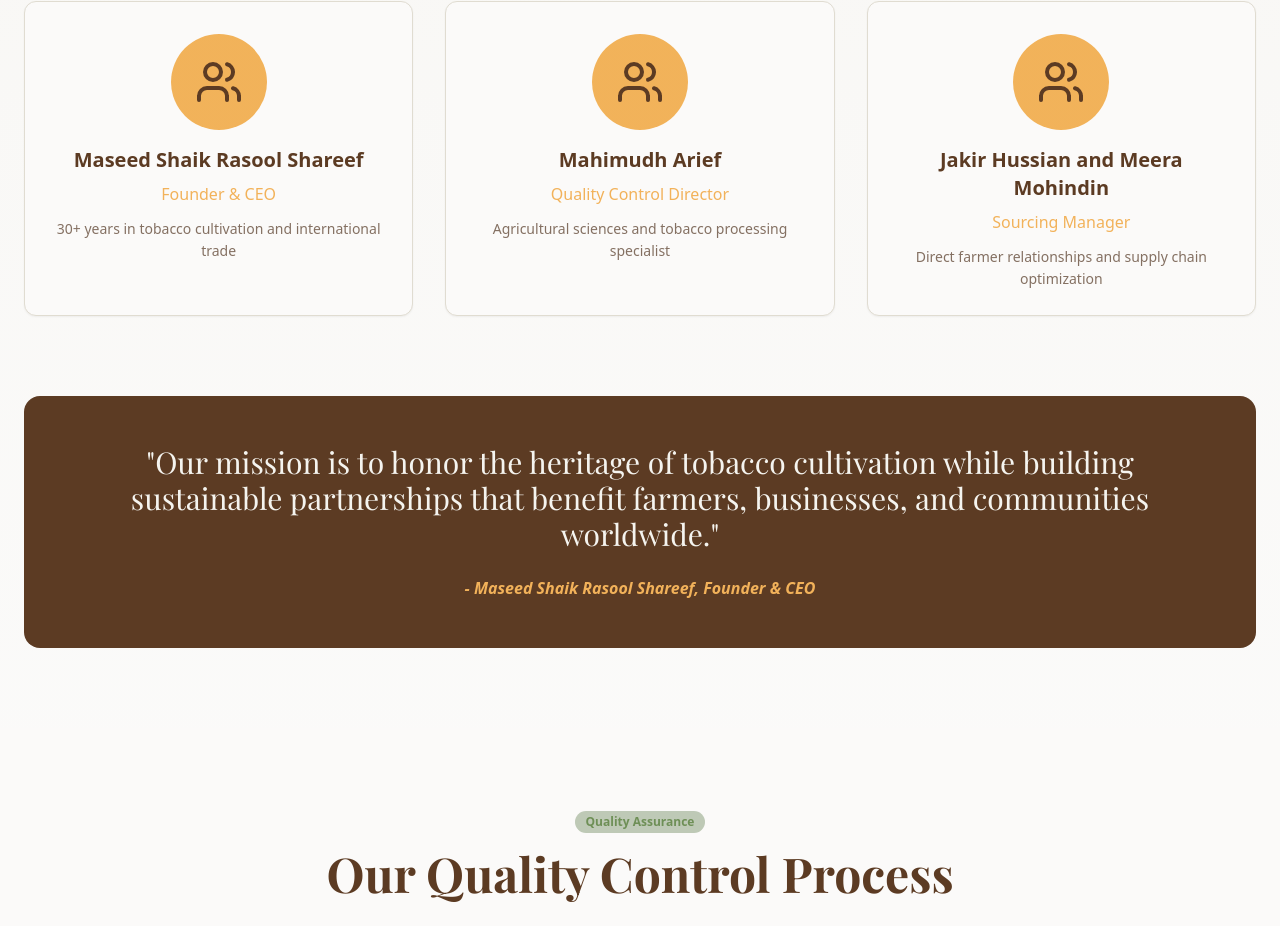
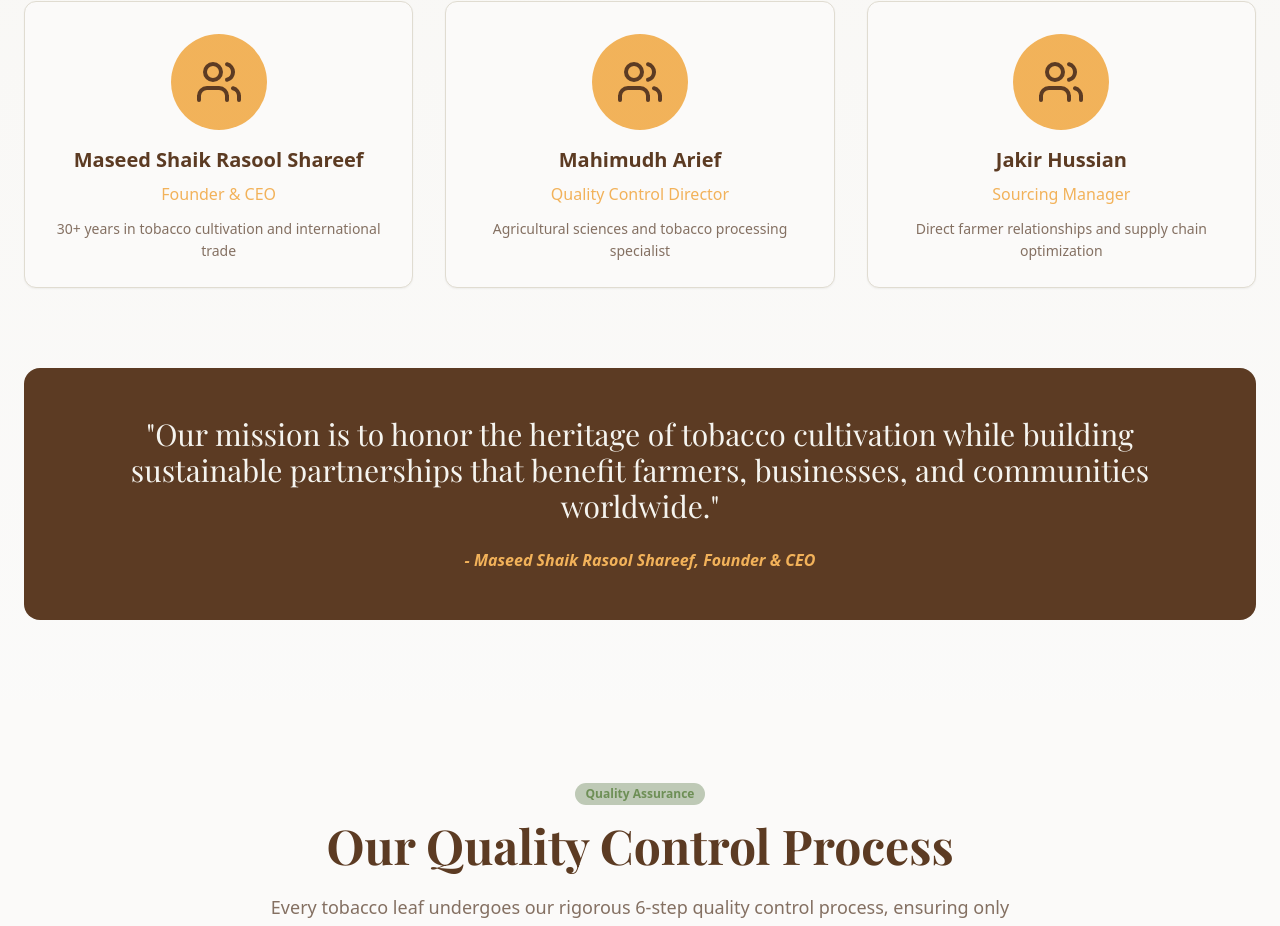
Before and after one commit to mahienterprisesmsr/mahi-tobacco-harvest, a React (Vite) app: page / in a window 1280 px wide. Shown: the part 4732-5658 px from the top of the page. Built offline with nearby package versions, Linux system fonts and the light colour scheme.

Commit message:
Update Sourcing Manager
Updated Sourcing Manager to Jakir Hussian.

```diff
--- a/src/components/About.tsx
+++ b/src/components/About.tsx
@@ -41,7 +41,7 @@ const About = () => {
       image: "/api/placeholder/300/300"
     },
     {
-      name: "Jakir Hussian and Meera Mohindin",
+      name: "Jakir Hussian",
       role: "Sourcing Manager",
       expertise: "Direct farmer relationships and supply chain optimization",
       image: "/api/placeholder/300/300"
```
